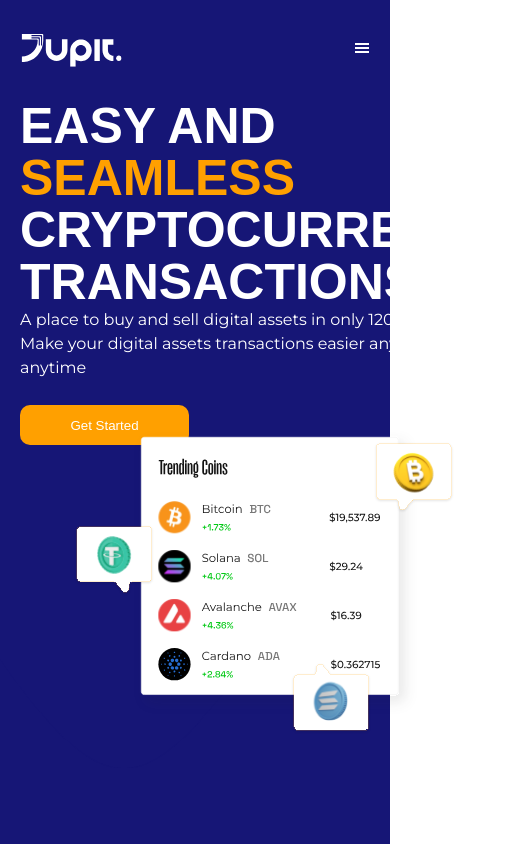
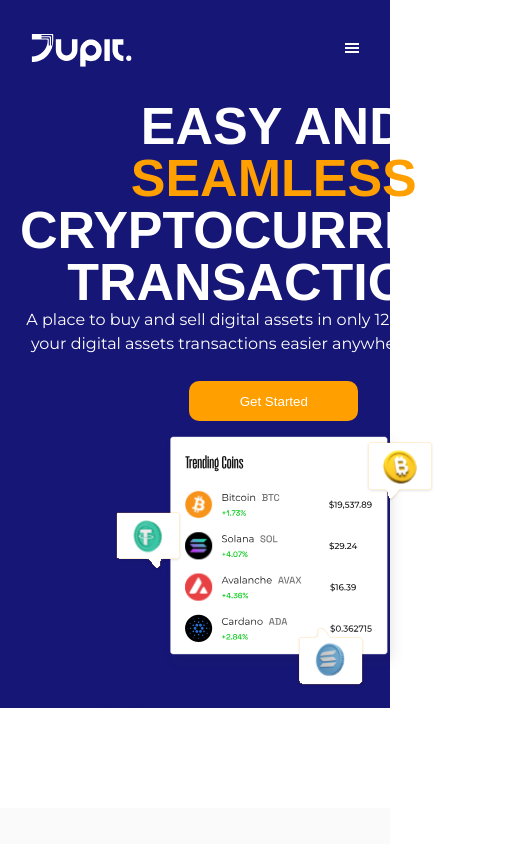
Before and after one commit to Dimex19/jupit, a React (Vite) app: page / in a window 390 px wide. Shown: the top 844 px of the page, 529 px wide, since content can reach past the window. Built offline with nearby package versions, Linux system fonts and the light colour scheme; a web font is replaced by a local one.

Commit message:
hero section responsiveness fixed

```diff
--- a/src/components/Header.jsx
+++ b/src/components/Header.jsx
@@ -38,7 +38,7 @@
 const Hamburger = styled.div`
     display: none;
 
-    @media (max-width:767px){
+    @media (max-width:850px){
         display: block;
 
     }
@@ -48,10 +48,11 @@
     padding: 0px 100px;
     color: #fff;
 
-    @media (max-width:767px){
+    @media (max-width:850px){
         padding: 0px 20px;
+        /* border: 1px solid red; */
+    }
 
-    }
     /* border: 1px solid red; */
 `
 const Container = styled.div`
@@ -71,6 +72,13 @@
         padding: 20px 100px 0px 100px;
 
     }
+    @media (max-width: 850px) {
+        padding: 20px 80px 0px 80px;
+        /* border: 1px solid red; */
+    }
+    @media (max-width: 450px) {
+        padding: 20px 10px 0px 10px ;
+    }
 
     img {
         width: 103px;
@@ -82,11 +90,19 @@
     display: flex;
     justify-content: space-around;
     align-items: center;
+    @media (max-width: 850px) {
+        display: none;
+        }
 
     a {
         margin-left: 60px;
         text-decoration: none;
         color: inherit;
+
+        @media (max-width: 1062px) {
+            margin-left: 20px;
+        }
+
     }
     #firstLink {
         margin-left: 0px;
@@ -98,6 +114,12 @@
     margin-left: 70px;
     color: #ffffff;
 
+    @media (max-width: 1062px) {
+        margin-left: 20px;
+    }
+    @media (max-width: 850px) {
+        display: none;
+    }
     #firstBtn {
         margin-right: 30px;
         border: 1px solid red;
--- a/src/components/Hero.jsx
+++ b/src/components/Hero.jsx
@@ -34,14 +34,25 @@
     justify-content: space-between;
     align-items: center;
 
+    @media (max-width) {
+        padding: 20px ;
+    }
     @media (max-width:767px){
-        background-size: 100% 90%;
+        /* background-size: 100% 100%; */
         background-color: #161676;
         padding: 20px 20px;
         flex-direction: column;
         justify-content: flex-start;
+        text-align: center;
+
+    }
+    @media (max-width: 985px) {
+        flex-direction: column;
+        justify-content: center;
+        align-items: center;
         /* border: 1px solid red; */
-
+        gap: 10px;
+        height: auto;
     }
 
     @font-face {
@@ -62,25 +73,60 @@
             line-height: 52px;
             /* border: 1px solid red; */
         }
+        @media (max-width: 767px) {
+            /* border: 1px solid red; */
+            max-width: 600px;
+            text-align: center;
+            margin-right: auto;
+            margin-left: auto;
+        }
+        @media (max-width: 1230px) {
+            font-size: 52px;
+
+        }
+
+
+
     }
     img {
         max-width: 480px;
-        /* max-height: 300px; */
-        /* border: 1px solid red; */
+
         @media (max-width:767px){
-        max-width: 380px;
+            max-width: 380px;
+        }
+        @media (max-width: 1230px) {
+            max-width: 380px;
+        }
+        @media (max-width: 985px) {
+            max-width: 320px;
+            /* border: 1px solid red; */
+        }
 
-    }
+
     }
 `
 const HeroText = styled.div`
     max-width: 530px;
-    height: 330px;
+    max-height: 330px;
     /* border: 1px solid red; */
     @media (max-width: 450px) {
         margin-bottom: 0px;
 
     }
+    @media (max-width: 767px) {
+            margin-right: auto;
+            margin-left: auto;
+        }
+
+    @media (max-width: 1230px) {
+        max-width: 480px;
+    }
+    @media (max-width: 1060px) {
+        max-width: 400px;
+    }
+    @media (max-width: 985px) {
+            max-width: 800px;
+        }
 
     span {
         color: #FFA000;
@@ -93,5 +139,9 @@
         @media (max-width: 450px) {
             font-size: 16px;
         }
+        @media (max-width: 1230px) {
+            font-size: 16px;
+        }
+
     }
 `
```
